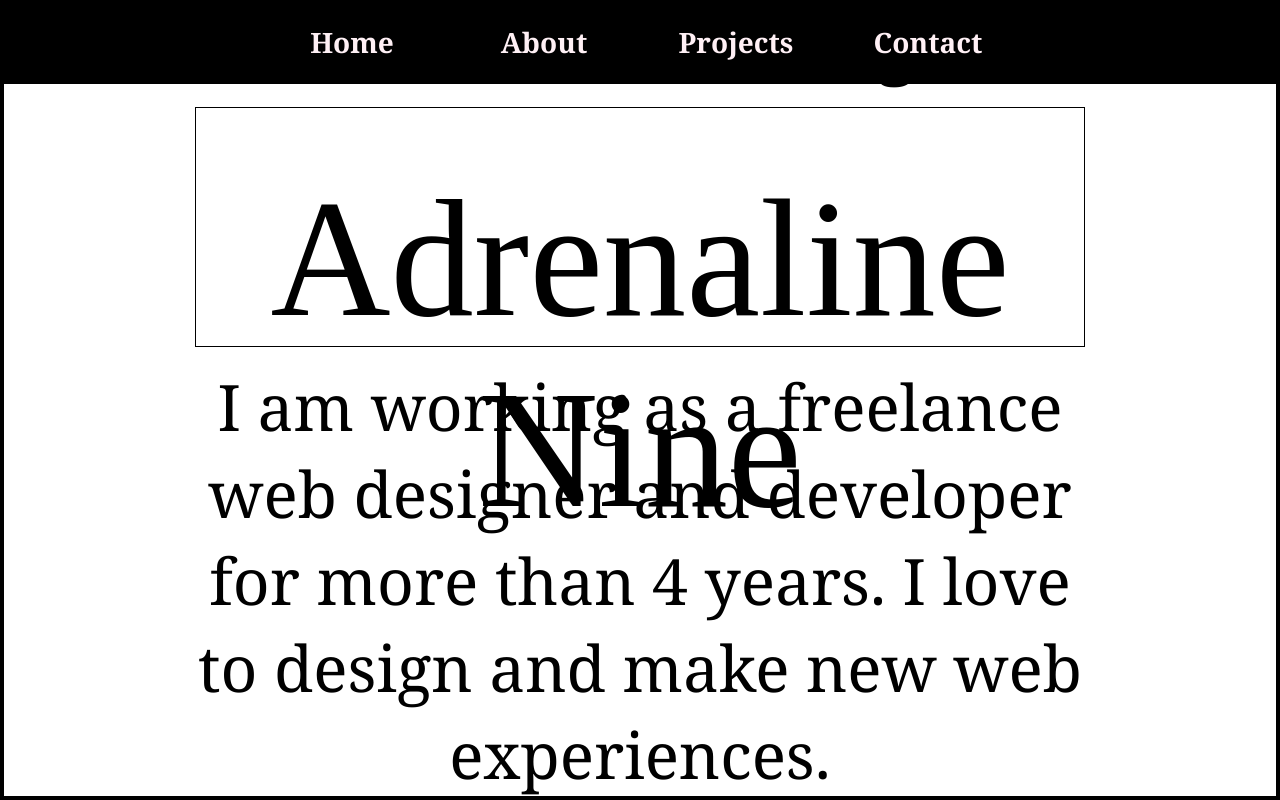
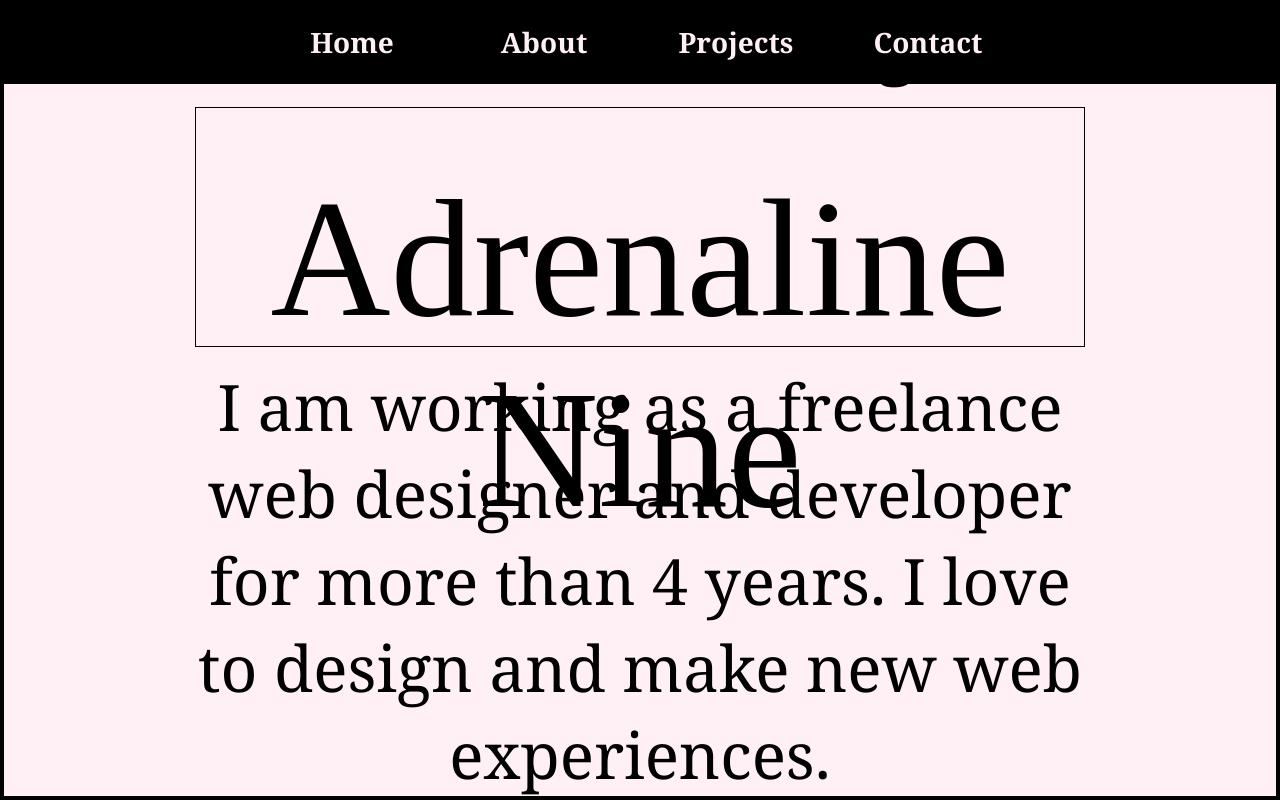
Before and after one commit to Adrenaline9/Personal-Portfolio, a Svelte app: page / in a window 1280 px wide. Shown: the top 800 px of the page. Built offline with nearby package versions, Linux system fonts and the light colour scheme.

Commit message:
2 files modified

```diff
--- a/src/components/NavMenu.js
+++ b/src/components/NavMenu.js
@@ -17,7 +17,6 @@ const NavStyles = styled.nav`
     width: 60%;
     text-align: center;
     display: flex;
-
     li {
       padding: 5px;
       border-radius: 8px;
@@ -71,8 +70,7 @@ const NavStyles = styled.nav`
       border-radius: 12px;
       position: absolute;
       right: 1rem;
-              display: inline-block;
-
+      display: inline-block;
       top: var(--top);
       .closeNavIcon {
         color: var(--lavender);
@@ -84,14 +82,11 @@ const NavStyles = styled.nav`
           pointer-events: none;
         }
       }
-
       li {
-        display: block;
         margin-bottom: 1rem;
         &:hover {
           width:70%;
           margin: auto;
-
     }
   }
 }
--- a/src/styles/GlobalStyle.js
+++ b/src/styles/GlobalStyle.js
@@ -2,8 +2,8 @@ import { createGlobalStyle } from 'styled-components';
 import '../style.css';
 
 const GlobalStyle = createGlobalStyle`
-*{    width: 100%;
-
+*{
+    width: 100%;
     padding: 0;
     margin: 0;
     box-sizing: border-box;
@@ -17,10 +17,8 @@ const GlobalStyle = createGlobalStyle`
   }
   html{
     font-size: 14px;
-    background-color: var(--green-2);
+    background-color: var(--lavender);
     color: var(--black);
-    margin: 0;
-    padding: 0;
   }
 
   }
```
